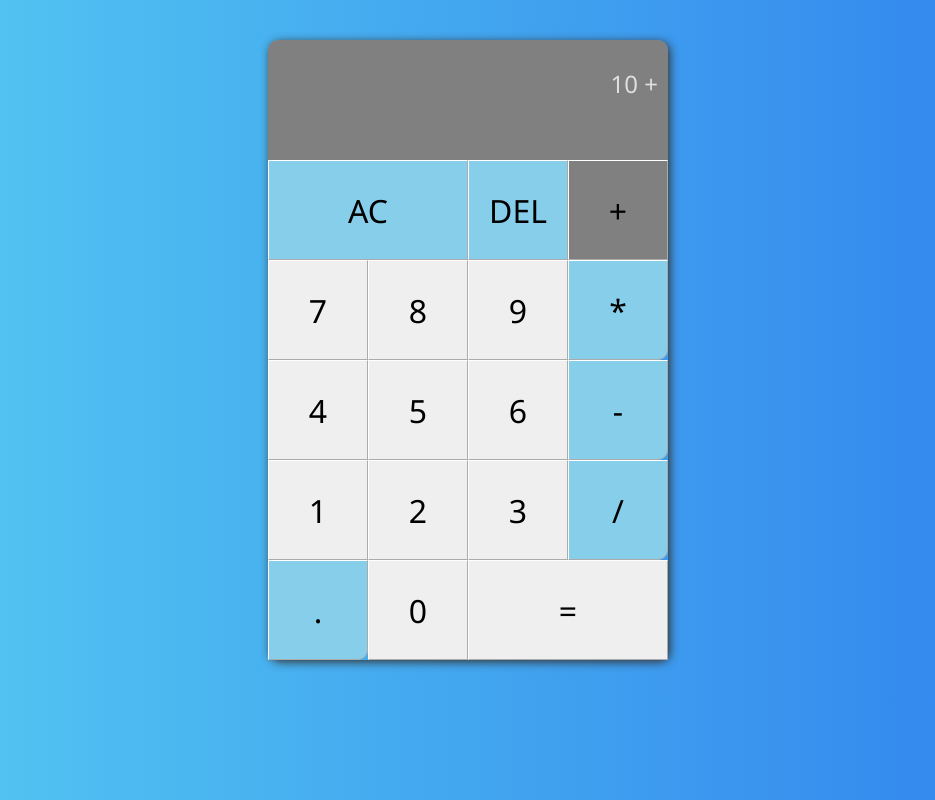
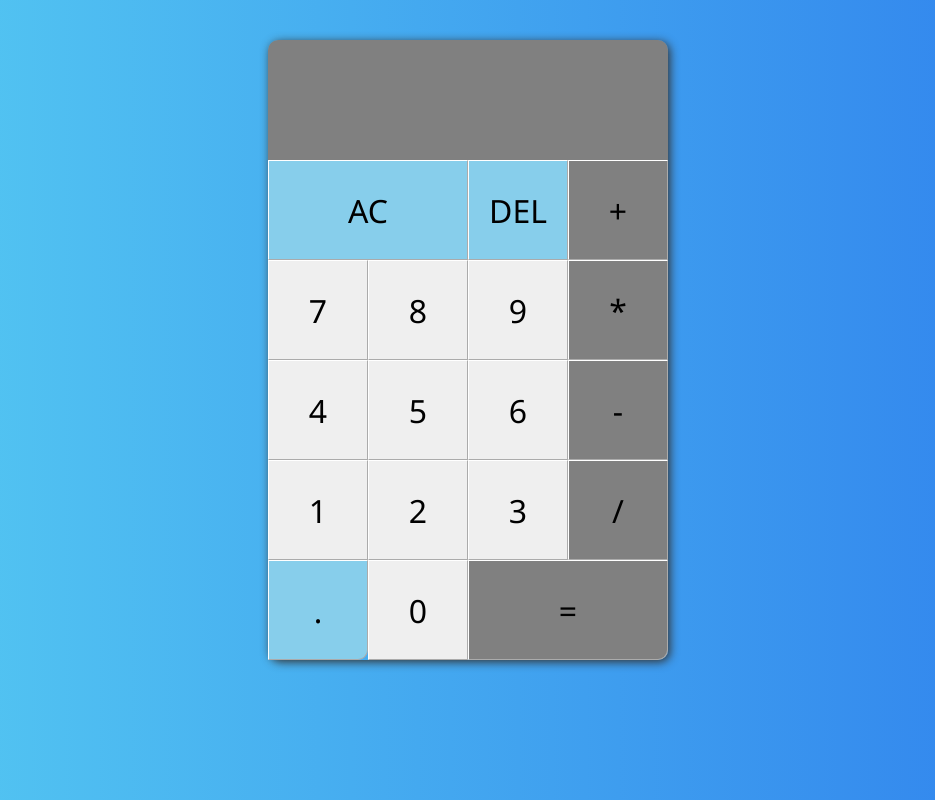
Before and after one commit to Nikos-Salichos/React-Calculator, a React (Create React App) app: page / in a window 1280 px wide. Shown: the whole page, without its empty margins (172-1107 px from the left). Built offline with nearby package versions, Linux system fonts and the light colour scheme.

Commit message:
final version

```diff
--- a/src/components/Calculator/index.js
+++ b/src/components/Calculator/index.js
@@ -3,7 +3,9 @@ import { Container, Screen, Previous, Current, Button } from './Styled';
 
 export default function Calculator() {
 
+    const [previous, setPrevious] = useState('')
     const [current, setCurrent] = useState('')
+    const [operation, setOperation] = useState('')
 
     const appendValue = (el) => {
         const value = el.target.getAttribute('data');
@@ -14,30 +16,92 @@ export default function Calculator() {
         setCurrent(current + value);
     }
 
+    const handleDelete = () => {
+        let newCurrent = current.slice(0, -1);
+        setCurrent(String(newCurrent));
+    }
+
+    const handleAllClear = () => {
+        setCurrent('')
+        setPrevious('')
+        setOperation('')
+    }
+
+    const chooseOperation = (el) => {
+        if (current === '') {
+            return;
+        }
+
+        if (previous !== '') {
+            let value = compute();
+            setPrevious(value);
+        } else {
+            setPrevious(current)
+        }
+
+        setCurrent('');
+        setOperation(el.target.getAttribute('data'))
+    }
+
+    const equals = () => {
+        let value = compute();
+        if (value === undefined || value == null) {
+            return;
+        }
+
+        setCurrent(value)
+        setPrevious('')
+        setOperation('')
+    }
+
+    const compute = () => {
+        let result;
+        let previousNumber = parseFloat(previous);
+        let currentNumber = parseFloat(current);
+
+        if (isNaN(previousNumber) || isNaN(currentNumber)) {
+            return;
+        }
+
+        if (operation === '+') {
+            result = previousNumber + currentNumber;
+        } else if (operation === '-') {
+            result = previousNumber - currentNumber;
+        } else if (operation === '*') {
+            result = previousNumber * currentNumber;
+        } else if (operation === '/') {
+            result = previousNumber / currentNumber;
+        } else {
+            result = ('');
+        }
+
+        return result;
+    }
+
     return (
         <Container>
             <Screen>
-                <Previous>10 +</Previous>
+                <Previous>{previous} {operation}</Previous>
                 <Current>{current}</Current>
             </Screen>
-            <Button gridSpan={2} control>AC</Button>
-            <Button control>DEL</Button>
-            <Button operation>+</Button>
+            <Button onClick={handleAllClear} gridSpan={2} control>AC</Button>
+            <Button onClick={handleDelete} control>DEL</Button>
+            <Button data={'+'} onClick={chooseOperation} operation>+</Button>
             <Button data={'7'} onClick={appendValue}>7</Button>
             <Button data={'8'} onClick={appendValue}>8</Button>
             <Button data={'9'} onClick={appendValue}>9</Button>
-            <Button data={'*'} period onClick={appendValue} operation>*</Button>
+            <Button data={'*'} onClick={chooseOperation} operation>*</Button>
             <Button data={'4'} onClick={appendValue}>4</Button>
             <Button data={'5'} onClick={appendValue}>5</Button>
             <Button data={'6'} onClick={appendValue}>6</Button>
-            <Button data={'-'} period onClick={appendValue} operation>-</Button>
+            <Button data={'-'} onClick={chooseOperation} operation>-</Button>
             <Button data={'1'} onClick={appendValue}>1</Button>
             <Button data={'2'} onClick={appendValue}>2</Button>
             <Button data={'3'} onClick={appendValue}>3</Button>
-            <Button data={'/'} period onClick={appendValue} operation >/</Button>
+            <Button data={'/'} onClick={chooseOperation} operation >/</Button>
             <Button data={'.'} period onClick={appendValue}>.</Button>
             <Button data={'0'} onClick={appendValue}>0</Button>
-            <Button gridSpan={2}>=</Button>
+            <Button data gridSpan={2} onClick={equals} equals>=</Button>
         </Container>
     )
 }
```
